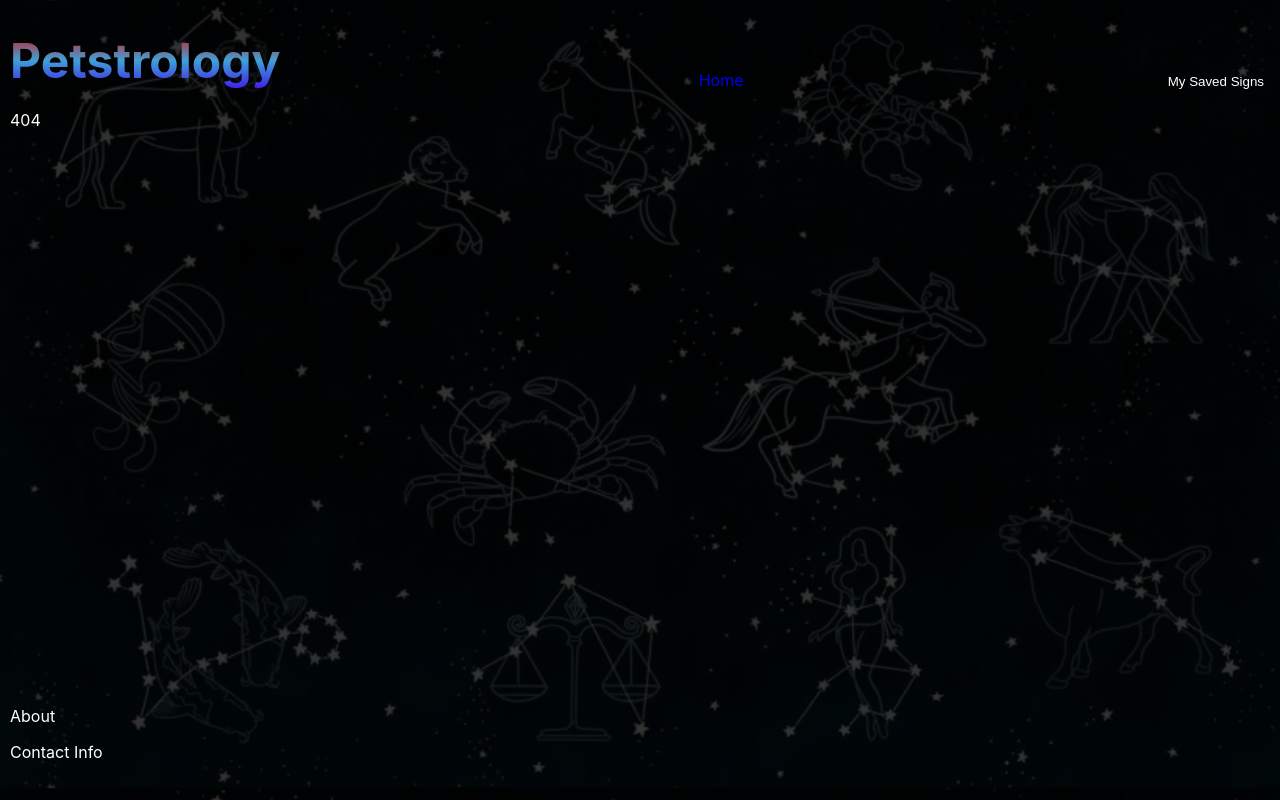
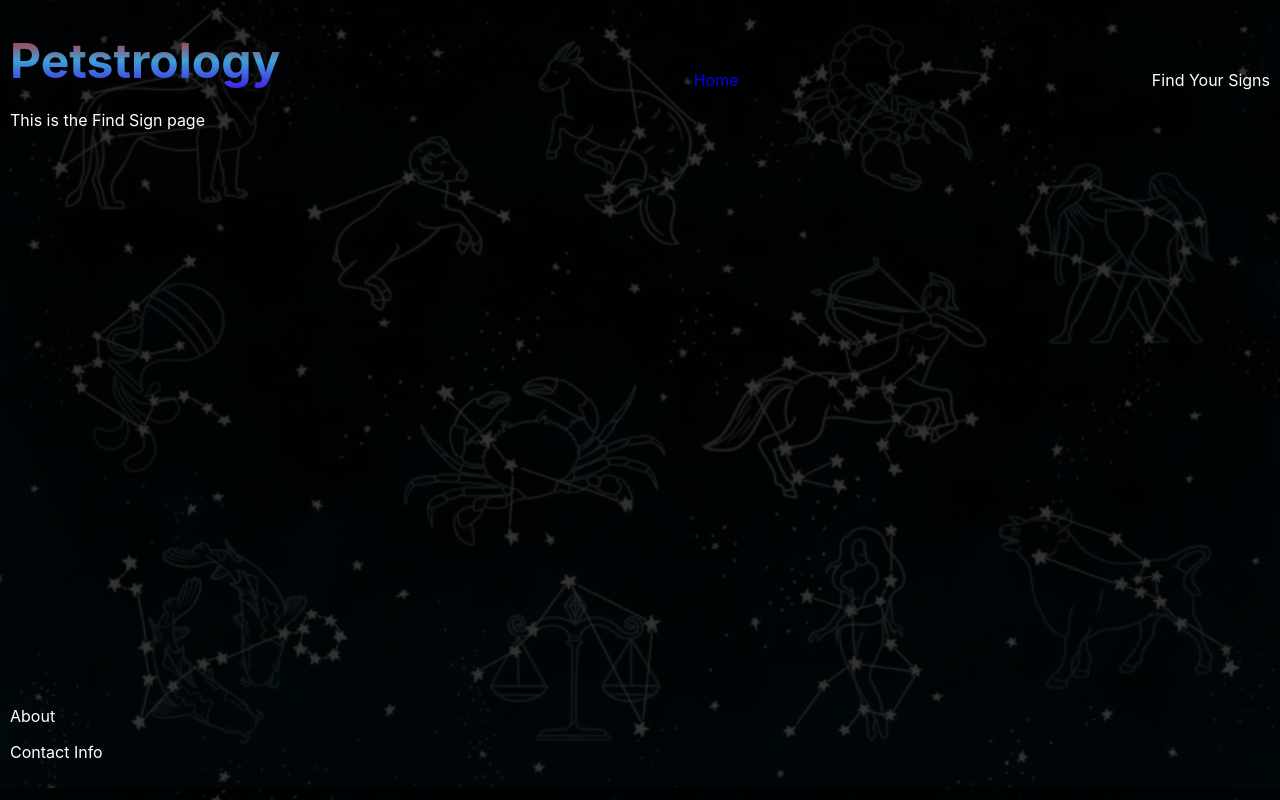
Before and after one commit to lbmerchant93/petstrology, a React (Create React App) app: page /FindYourSigns in a window 1280 px wide. Before the commit this address had no page. Built offline with nearby package versions, Linux system fonts and the light colour scheme.

Commit message:
Create FindSign component, Import, Create route to FindYourSign page rendering FindSign component

```diff
--- a/src/Components/App/App.js
+++ b/src/Components/App/App.js
@@ -3,6 +3,7 @@ import { Switch, Route } from "react-router-dom";
 import './App.css';
 import Header from '../Header/Header';
 import Home from '../Home/Home';
+import FindSign from '../FindSign/FindSign';
 import Horoscope from '../Horoscope/Horoscope';
 import Footer from '../Footer/Footer';
 import { fetchHoroscope } from '../../apiCalls';
@@ -70,6 +71,7 @@ class App extends Component {
         <Header goingToPage={this.goingToPage}/>
         <Switch>
           <Route path='/' exact render={() => <Home retrieveHoroscopeData={this.retrieveHoroscopeData} />} />
+          <Route path='/FindYourSigns' exact render={() => <FindSign />} />
           <Route path='/Horoscope/:sign' exact render={() => <Horoscope horoscope={this.state} retrieveDifferentDay={this.retrieveDifferentDay}/>} />
           <Route path='/' render={() => <main>404</main>} />
         </Switch>
--- /dev/null
+++ b/src/Components/FindSign/FindSign.js
@@ -0,0 +1,11 @@
+import React from 'react';
+import './FindSign.css';
+
+const FindSign = () => {
+
+    return (
+        <main>This is the Find Sign page</main>
+    )
+}
+
+export default FindSign;
--- a/src/Components/Header/Header.js
+++ b/src/Components/Header/Header.js
@@ -7,7 +7,7 @@ const Header = (props) => {
         <header>
             <NavLink to='/' onClick={() => props.goingToPage('home')}><h1 className="site-title" >Petstrology</h1></NavLink>
             <NavLink to='/' onClick={() => props.goingToPage('home')}>Home</NavLink>
-            <button className="saved-signs-btn">My Saved Signs</button>
+            <NavLink to='/FindYourSigns' className="saved-signs-btn">Find Your Signs</NavLink>
         </header>
     )
 }
```
Also changed, not shown: src/Components/FindSign/FindSign.css (added).
